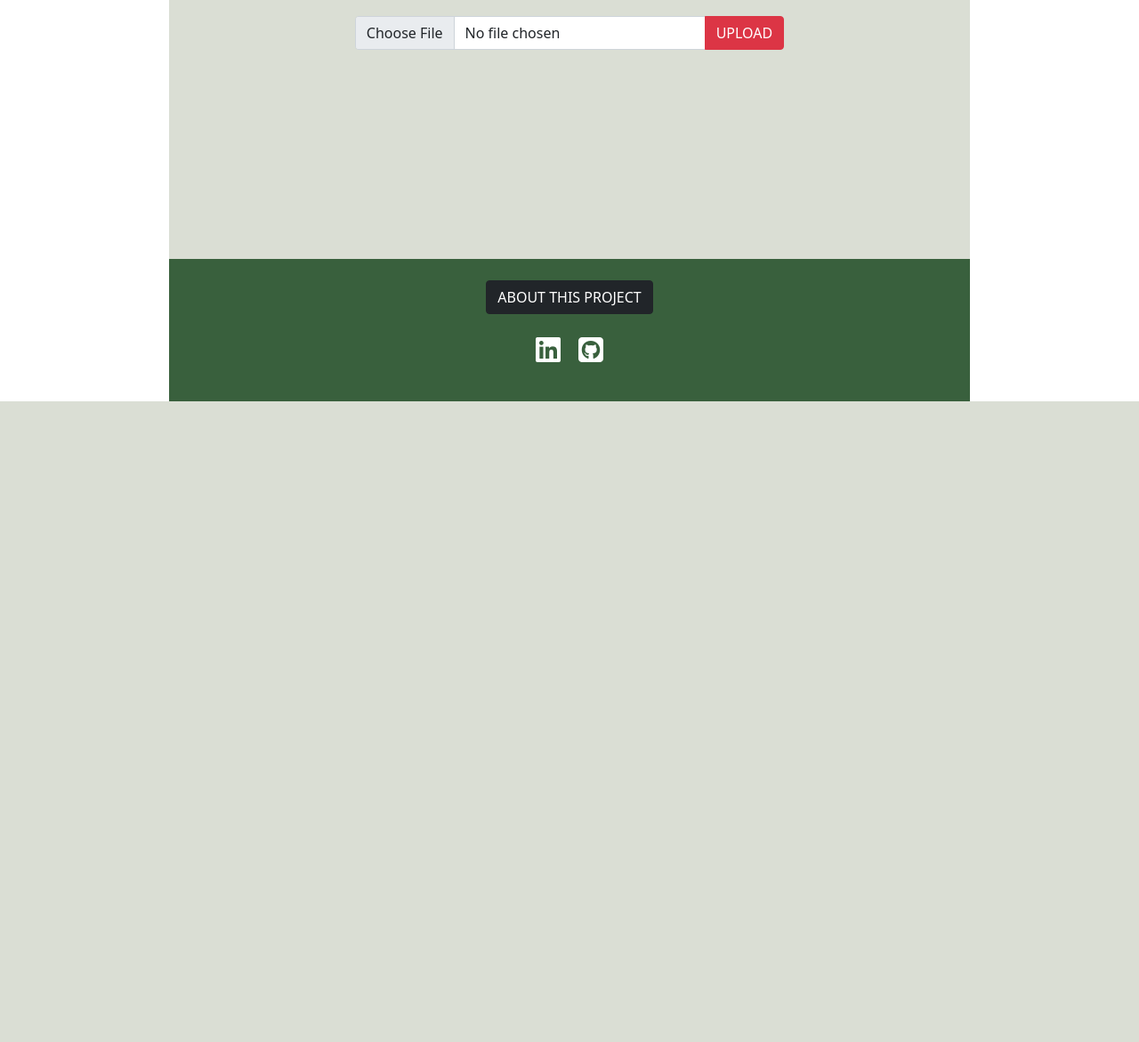
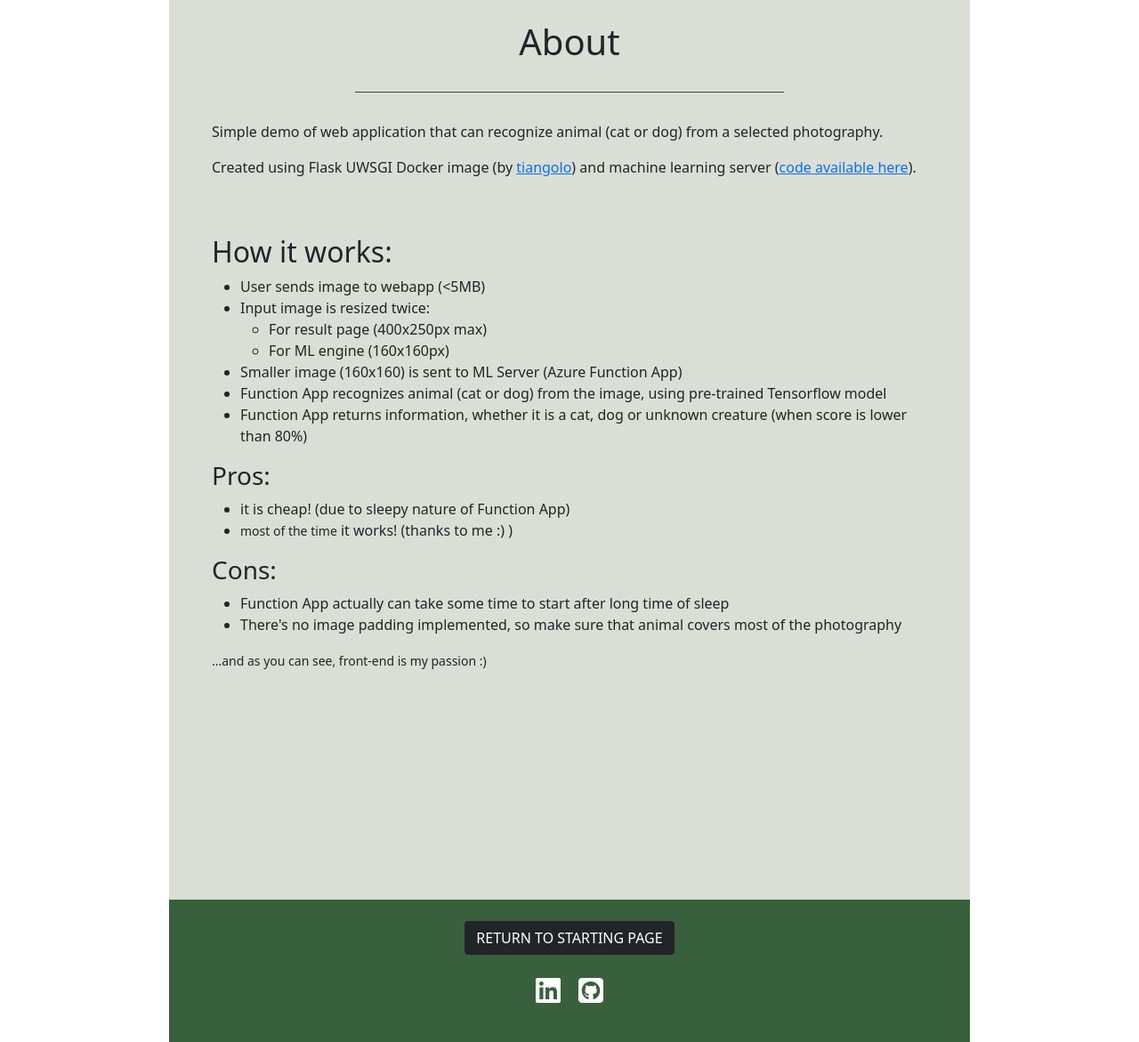
Before and after one commit to crushyna/cat_or_dog_simple_ml, a Flask app: page /about in a window 1280 px wide. Shown: the part 349-1520 px from the top of the page at 89% size. Before the commit the page ends 800 px from the top, so only its background shows below. Run offline with Flask 2, Linux system fonts and the light colour scheme; parts of the project's set-up code (start-up, migrations or seed data) failed here and were passed over; some libraries are stand-ins or nearby versions.

Commit message:
added about page, styles.css updated, version update, layout update

```diff
--- a/app/main.py
+++ b/app/main.py
@@ -20,7 +20,7 @@ LOGS_FOLDER = 'logs'
 if not os.path.exists(UPLOAD_FOLDER):
     os.makedirs(UPLOAD_FOLDER)
 
-PROJECT_VERSION = '0.1.2'
+PROJECT_VERSION = '0.1.3'
 
 APP = Flask(__name__)
 APP.secret_key = b'crushyna'
@@ -62,12 +62,23 @@ def main():
     return render_template("index.html")
 
 
+@APP.route("/about")
+def about():
+    """
+    Returns page with information about this project.
+    """
+    session['page_title'] = 'About'
+    logging.info("Rendering 'about' template.")
+    return render_template("about.html")
+
+
 @APP.route("/results")
 def results():
     """
     Page displaying results of the Machine Learning
     """
     session['page_title'] = 'Results'
+    logging.info("Rendering 'Results' template.")
     FileCleanup.file_cleanup(UPLOAD_FOLDER)
     return render_template("results.html")
 
--- a/app/static/css/styles.css
+++ b/app/static/css/styles.css
@@ -8,6 +8,12 @@ hr {
 
 .section {
     height: 80%;
+    justify-content: center;
+    align-items: center;
+}
+
+.section-about {
+    height: 170%;
     justify-content: center;
     align-items: center;
 }
@@ -43,13 +49,6 @@ hr {
     background-color: #3C403D;
 }
 
-#quality-ingredients {
-    height: 12.5rem;
-    background: url("../img/promo/katie-smith-104748-cropped.jpg") no-repeat;
-    background-size: cover;
-    background-position: center;
-}
-
 .aw-vertical-align {
     background-color: rgba(0, 0, 0, 0.3);
     height: 12.5rem;
@@ -77,7 +76,7 @@ hr {
 
 @media (max-height: 726px){
     .main-wrapper {
-    height: 120vh;
+    height: 100vh;
     }
 }
 
--- a/app/templates/about.html
+++ b/app/templates/about.html
@@ -0,0 +1,45 @@
+{% extends "layout.html" %}
+    {% block body %}
+        <div class="p-5 pb-5 bg-lightgreen text-dark section-about">
+            <div class="display-1 mb-2 mt-0 d-flex justify-content-center aw-wrapper">
+                <img src="{{ url_for('static', filename='science_dog.jpg') }}" class="result-image" alt="cat_example">
+            </div>
+            <h1 class="text-center mt-4">About</h1>
+            <div class="aw-wrapper">
+                <hr class="aw-hr-long">
+            </div>
+{#            <div class="d-grid gap-2 d-md-flex mt-4 justify-content-center">#}
+            <div class="pb-5 text- mt-4 justify-content-start">
+                <p>Simple demo of web application that can recognize animal (cat or dog) from a selected photography.</p>
+                <p>Created using Flask UWSGI Docker image (by <a href="https://github.com/tiangolo">tiangolo</a>)
+                    and machine learning server (<a href="https://github.com/crushyna/cat_or_dog_simple_ml_mlfunction">code available here</a>).</p>
+            </div>
+            <div>
+                <h2 id="how-it-works-">How it works:</h2>
+                <ul>
+                    <li>User sends image to webapp (&lt;5MB)</li>
+                    <li>Input image is resized twice:<ul>
+                        <li>For result page (400x250px max)</li>
+                        <li>For ML engine (160x160px)</li>
+                </ul>
+                </li>
+                    <li>Smaller image (160x160) is sent to ML Server (Azure Function App)</li>
+                    <li>Function App recognizes animal (cat or dog) from the image, using pre-trained Tensorflow model</li>
+                    <li>Function App returns information, whether it is a cat, dog or unknown creature (when score is lower than 80%)</li>
+                </ul>
+                <h3 id="pros-">Pros:</h3>
+                    <ul>
+                     <li>it is cheap! (due to sleepy nature of Function App)</li>
+                        <li> <small>most of the time</small> it works! (thanks to me :) )</li>
+                    </ul>
+                <h3 id="cons-">Cons:</h3>
+                    <ul>
+                        <li>Function App actually can take some time to start after long time of sleep</li>
+                        <li>There's no image padding implemented, so make sure that animal covers most of the photography</li>
+                    </ul>
+                <p><small>...and as you can see, front-end is my passion :)</small></p>
+
+            </div>
+        </div>
+
+    {% endblock %}
--- a/app/templates/layout.html
+++ b/app/templates/layout.html
@@ -18,7 +18,11 @@
         <footer class="footer bg-darkgreen p-3 pt-4">
             <ul class="list-inline text-uppercase text-center">
                 <li class="list-inline-item mx-3 mb-2">
-                    <a href="/" class="btn btn-dark btn-block text-naturalyellow text-decoration-none">About this project</a>
+                    {% if session['page_title'] == 'About' %}
+                    <a href="/" class="btn btn-dark btn-block text-naturalyellow text-decoration-none">Return to starting page</a>
+                    {% else %}
+                    <a href="/about" class="btn btn-dark btn-block text-naturalyellow text-decoration-none">About this project</a>
+                    {% endif %}
                 </li>
             </ul>
             <ul class="list-inline text-center">
```
Also changed, not shown: 1 other file.
